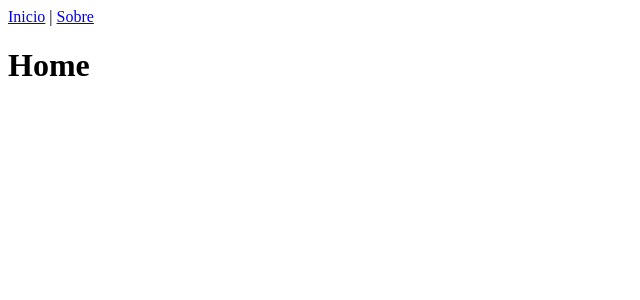
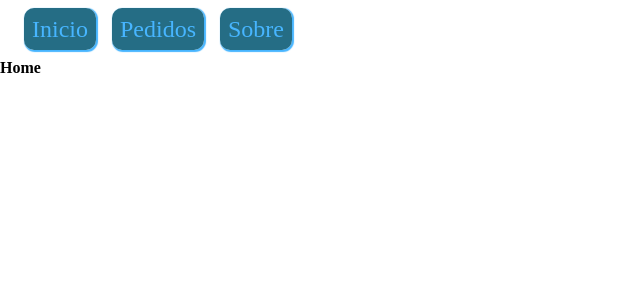
Before and after one commit to fjbdesenv/consulta-skyhub, a Vue app: page / in a window 1280 px wide. Shown: the top 300 px of the page, without its empty margins (0-640 px from the left). Built offline with nearby package versions, Linux system fonts and the light colour scheme.

Commit message:
Adição de menu

```diff
--- a/src/App.vue
+++ b/src/App.vue
@@ -1,11 +1,15 @@
 <template>
-  <nav>
-    <router-link to="/">Inicio</router-link> |
-    <router-link to="/sobre">Sobre</router-link>
-  </nav>
-  <router-view/>
+  <Menu/>
 </template>
 
-<style lang="scss">
-  @import '@/assets/sass/bootstrap.scss';
-</style>
+<script>
+  import Menu from '@/components/Menu.vue';
+  import '@/assets/sass/style.scss';
+
+  export default {
+    name: 'App',
+    components:{
+      Menu
+    }
+  }
+</script>
--- /dev/null
+++ b/src/assets/sass/reset.scss
@@ -0,0 +1,8 @@
+*{
+    margin: 0;
+    padding: 0;
+
+    font-size: 16px;
+
+    box-sizing: border-box;
+}
--- a/src/assets/sass/style.scss
+++ b/src/assets/sass/style.scss
@@ -1 +1,3 @@
-@import './bootstrap.scss'
+@import './bootstrap.scss';
+@import './reset.scss';
+@import './variabes.scss';
--- /dev/null
+++ b/src/assets/sass/variabes.scss
@@ -0,0 +1,4 @@
+$cor-primaria: #06283D;
+$cor-secundaria: #256D85;
+$cor-tenciaria: #47B5FF;
+$cor-quaternaria: #DFF6FF;
--- /dev/null
+++ b/src/components/Menu.vue
@@ -0,0 +1,37 @@
+<template>
+    <nav class="menu">
+        <router-link class="menu-item" to="/">Inicio</router-link>
+        <router-link class="menu-item" to="/pedido">Pedidos</router-link>
+        <router-link class="menu-item" to="/sobre">Sobre</router-link>
+    </nav>
+  <router-view/>
+</template>
+
+<style lang="scss" scoped>
+    @import '@/assets/sass/variabes.scss';
+
+    .menu{
+        padding: 1rem;
+
+        .menu-item{
+            color: $cor-tenciaria;
+            background-color: $cor-secundaria;
+            box-shadow: 1px  1px  1px  1px $cor-tenciaria;
+
+            padding: 0.5rem;
+            margin: 0.5rem;
+
+            border-radius: 10px;
+
+            font-size: 1.5rem;
+            text-decoration: none;
+
+            transition: all 0.5s;
+            &:hover{
+                color: $cor-quaternaria;
+                background-color: $cor-tenciaria;
+                box-shadow: 2px  2px  2px  2px $cor-secundaria;
+            }
+        }
+    }
+</style>
--- a/src/router/index.js
+++ b/src/router/index.js
@@ -1,10 +1,12 @@
 import SobreViewVue from '@/views/SobreView.vue';
 import { createRouter, createWebHistory } from 'vue-router';
 import InicioRouter from './incio';
+import PedidoRouter from './pedido';
 import SobreRouter from './sobre';
 
 const routes = [
   InicioRouter,
+  PedidoRouter,
   SobreRouter,
 ];
 
--- /dev/null
+++ b/src/router/pedido.js
@@ -0,0 +1,7 @@
+import PedidoView from '../views/PedidoView.vue';
+
+export default {
+  path: '/pedido',
+  name: 'pedido',
+  component: PedidoView,
+};
--- /dev/null
+++ b/src/views/PedidoView.vue
@@ -0,0 +1,13 @@
+<template>
+  <div class="pedidos">
+    <h1>Pedidos</h1>
+  </div>
+</template>
+
+<script>
+
+export default {
+  name: 'PedidoView',
+};
+
+</script>
```
